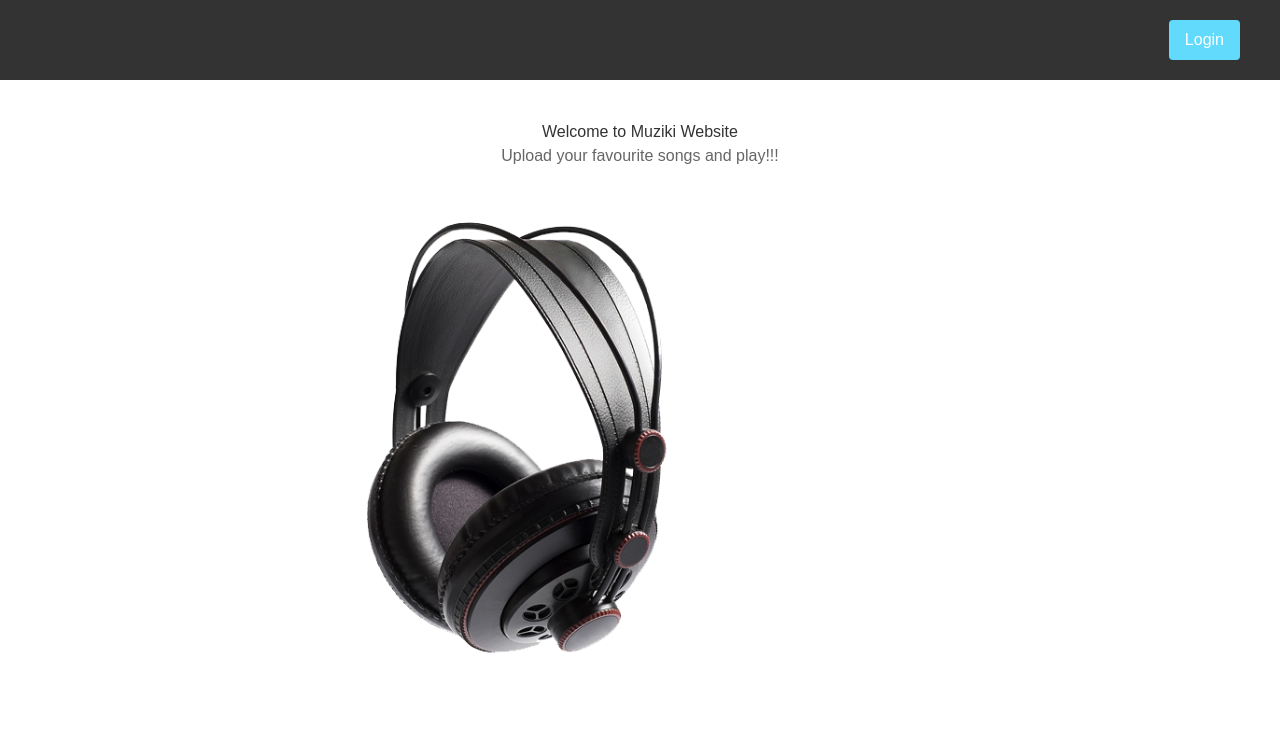
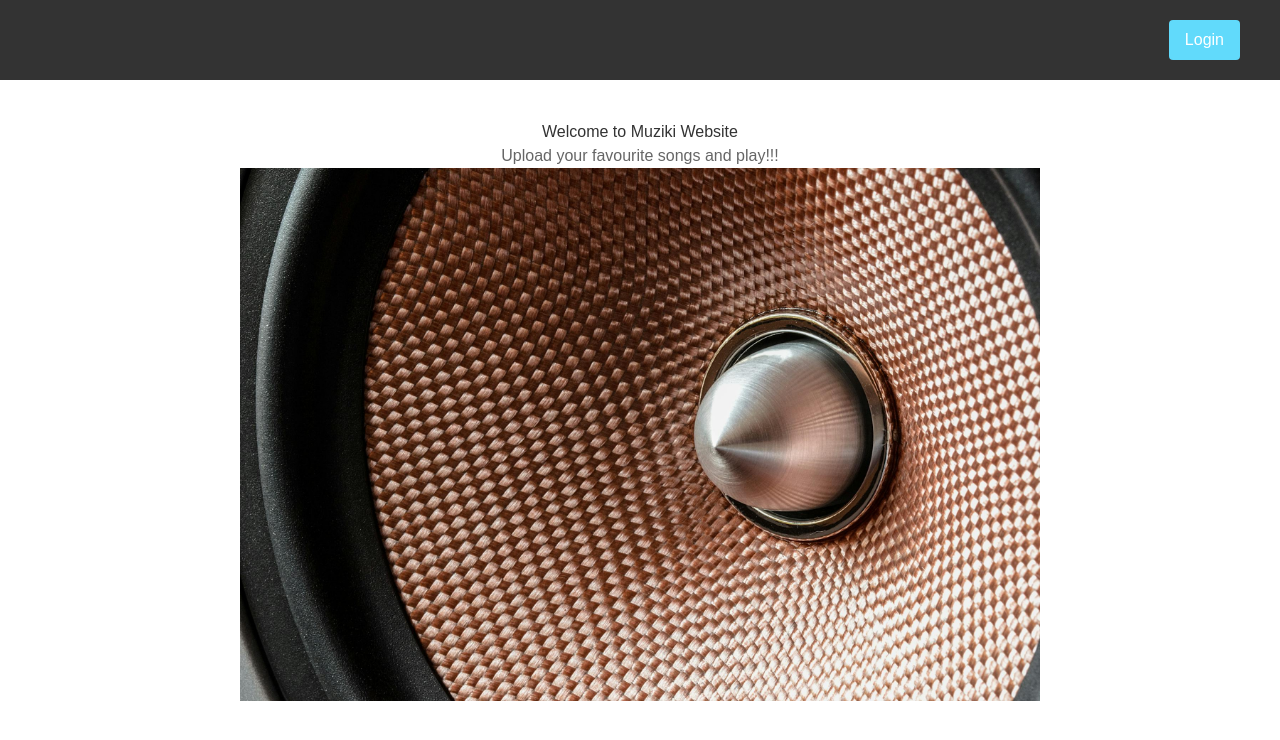
Before and after one commit to matthewkuria/music-player, a React (Vite) app: page / in a window 1280 px wide. Shown: the top 740 px of the page. Built offline with nearby package versions, Linux system fonts and the light colour scheme; no server answers.

Commit message:
Set the new image

```diff
--- a/src/components/Home/Home.css
+++ b/src/components/Home/Home.css
@@ -47,7 +47,7 @@ body {
     text-align: center;
   }
   img{
-    width: 70%;
+    width: 100%;
 
   }
 
--- a/src/components/Home/Home.jsx
+++ b/src/components/Home/Home.jsx
@@ -16,7 +16,7 @@ const Home = () => {
       <div className="content">
         <h1>Welcome to Muziki Website</h1>
         <p>Upload your favourite songs and play!!!</p>
-        <img src="src\assets\product02.png" alt="" />
+        <img src="src/assets/music-player.jpeg" alt="" />
       </div>
 
     </div>
```
Also changed, not shown: src/assets/music-player.jpeg (added).
